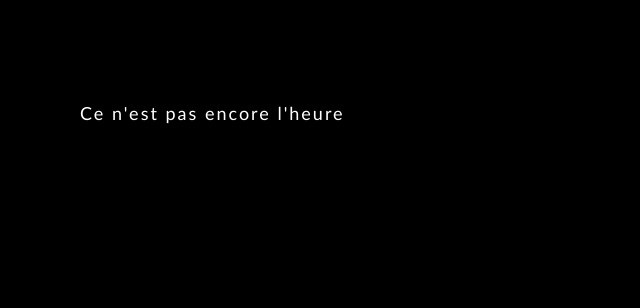
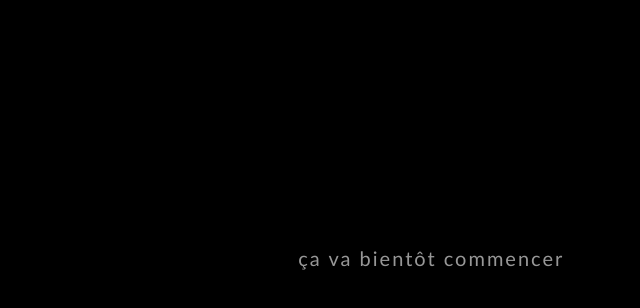
Before and after one commit to roman7501/noir-final, a React (Create React App) app: page /conte in a window 1280 px wide. Shown: the top 308 px of the page, without its empty margins (20-660 px from the left). Built offline with nearby package versions, Linux system fonts and the light colour scheme; a web font is replaced by a local one.

Commit message:
correction for ios

```diff
--- a/src/Components/Buttons.js
+++ b/src/Components/Buttons.js
@@ -82,4 +82,10 @@ export default styled(Buttons)`
     flex-direction: column;
     align-items: center;
   }
+  .btn {
+    margin-bottom: 20px;
+  }
+  p {
+    margin-bottom: 20px;
+  }
 `;
--- a/src/Components/Start.js
+++ b/src/Components/Start.js
@@ -14,6 +14,7 @@ const Start = ({ className }) => {
   const [indications, setIndications] = useState(true);
   const [itsTooLate, setItsTooLate] = useState(null);
   const [audioTime, setAudioTime] = useState(0);
+  const [isPlay, setIsPlay] = useState(false);
 
   // Display indications
   const start = 50000;
@@ -33,7 +34,7 @@ const Start = ({ className }) => {
       setItsTooLate(false);
     } else {
       // change this line to true <-----------------------
-      setItsTooLate(true);
+      setItsTooLate(false);
     }
   }, [itsTooLate]);
 
@@ -97,15 +98,33 @@ const Start = ({ className }) => {
       return null;
     }
   });
-  const variants = {
-    // animationOne: {
-    //   backgroundColor: ["#000000", "#050505"],
-    //   transition: {
-    //     backgroundColor: { yoyo: Infinity, duration: 0.2 },
-    //   },
-    // },
+  // const variants = {
+  //   // animationOne: {
+  //   //   backgroundColor: ["#000000", "#050505"],
+  //   //   transition: {
+  //   //     backgroundColor: { yoyo: Infinity, duration: 0.2 },
+  //   //   },
+  //   // },
+  // };
+
+  const variantsButton = {
+    hidden: {
+      opacity: 0,
+    },
+    visible: {
+      opacity: 0.8,
+      transition: {
+        delay: 3,
+        duration: 5,
+      },
+    },
+    exit: {
+      opacity: 0,
+      transition: {
+        duration: 0.7,
+      },
+    },
   };
-
   return (
     <div className={className}>
       {!itsTooLate && (
@@ -117,24 +136,43 @@ const Start = ({ className }) => {
             {indications && <Indications className="indications" />}
           </AnimatePresence>
           {letsPlay && (
+            <>
+              <AnimatePresence>
+                {!isPlay && (
+                  <motion.button
+                    onClick={() => setIsPlay(true)}
+                    className="button-play"
+                    initial="hidden"
+                    animate="visible"
+                    exit="exit"
+                    variants={variantsButton}
+                    whileTap={{ scale: 0.9 }}
+                  >
+                    écouter
+                  </motion.button>
+                )}
+              </AnimatePresence>
+              {isPlay && (
                 <div className="play">
                   <audio
-                autoPlay
+                    autoPlay={true}
                     onTimeUpdate={(e) => setAudioTime(e.target.currentTime)}
                     src="https://firebasestorage.googleapis.com/v0/b/dans-le-noir-62252.appspot.com/o/LDO-Audio-V12.mp3?alt=media&token=264967ef-6f25-4e4a-9d40-37d448150e63"
                   ></audio>
                   <div
                     className="titre"
-                initial="hidden"
-                animate="visible"
-                exit="exit"
-                variants={variants}
+                    // initial="hidden"
+                    // animate="visible"
+                    // exit="exit"
+                    // variants={variants}
                   >
                     <AnimatePresence>{titre}</AnimatePresence>
                   </div>
 
                   <div className="text-final">{textFinal}</div>
                 </div>
+              )}
+            </>
           )}
         </motion.div>
       )}
@@ -152,7 +190,7 @@ export default styled(Start)`
   }
   .text-final {
     padding: 15px;
-    margin: 0 auto;
+    margin: 15px auto;
     max-width: 900px;
     font-family: ${fonts.body};
     font-size: ${pxToRem(18)};
@@ -169,4 +207,18 @@ export default styled(Start)`
     letter-spacing: ${fonts.space};
     margin: 100px;
   }
+  .button-play {
+    position: fixed;
+    bottom: 45vh;
+    right: calc(40vw - 40px);
+    background: none;
+    border: solid 1px #fff;
+    color: #fff;
+    border-radius: 50px;
+    padding: 10px 50px;
+    font-family: ${fonts.body};
+    font-size: ${pxToRem(16)};
+    font-weight: 500;
+    outline: none;
+  }
 `;
```
Lines whose indentation alone changed are shown as unchanged.
